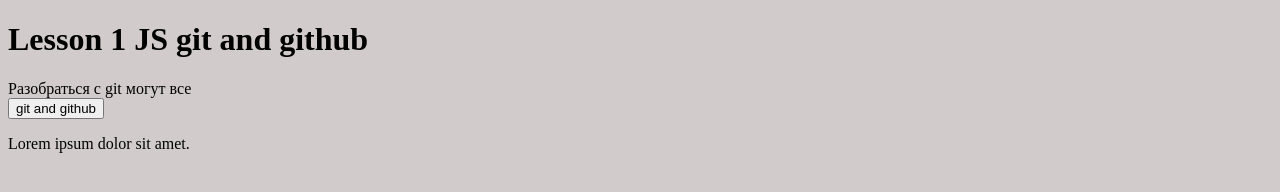
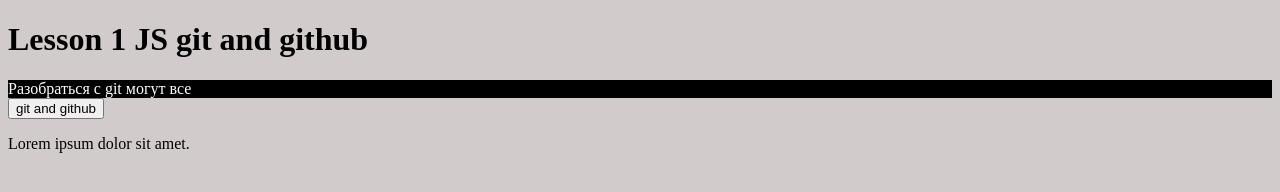
Before and after one commit to Allaga19/lesson_git, a plain HTML site: page index.html in a window 1280 px wide. Drawn offline with Linux system fonts and the light colour scheme; files whose address does not match are found by name.

Commit message:
Поменяла цвет текста и фон блока

```diff
--- a/css/style.css
+++ b/css/style.css
@@ -17,6 +17,10 @@ body {background: #d2cbcb;}
 .through {
 	text-decoration: line-through;
 }
+.block {
+	background: #000;
+	color:#fff;
+}
 li {
 	font-size: 25px;
 }
```
